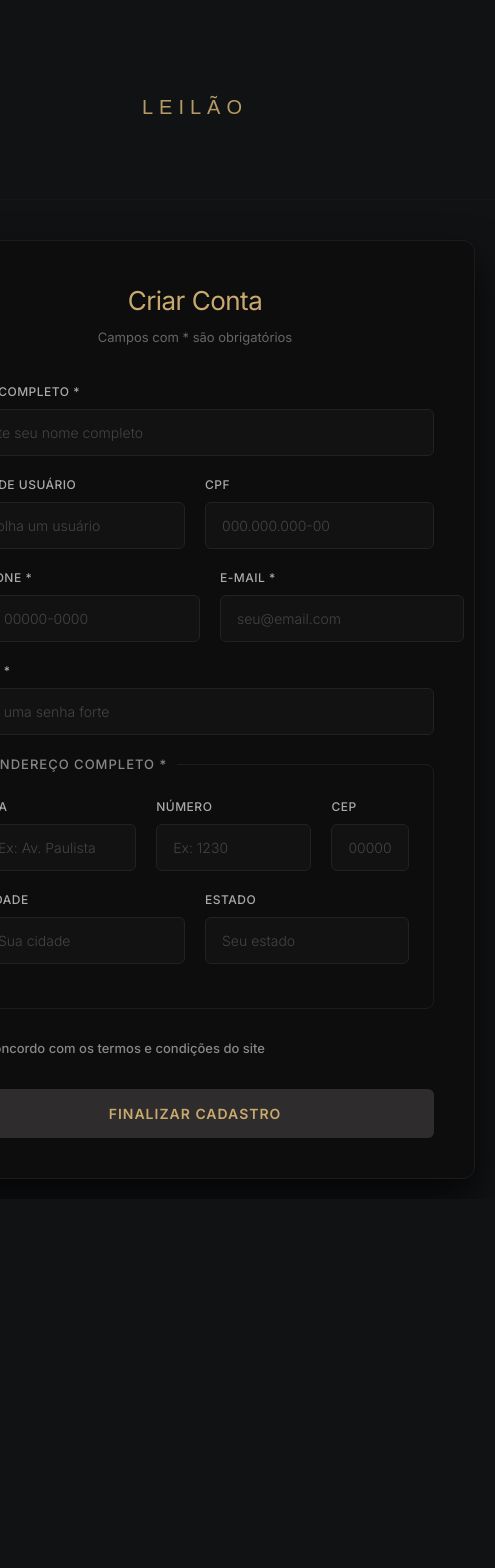
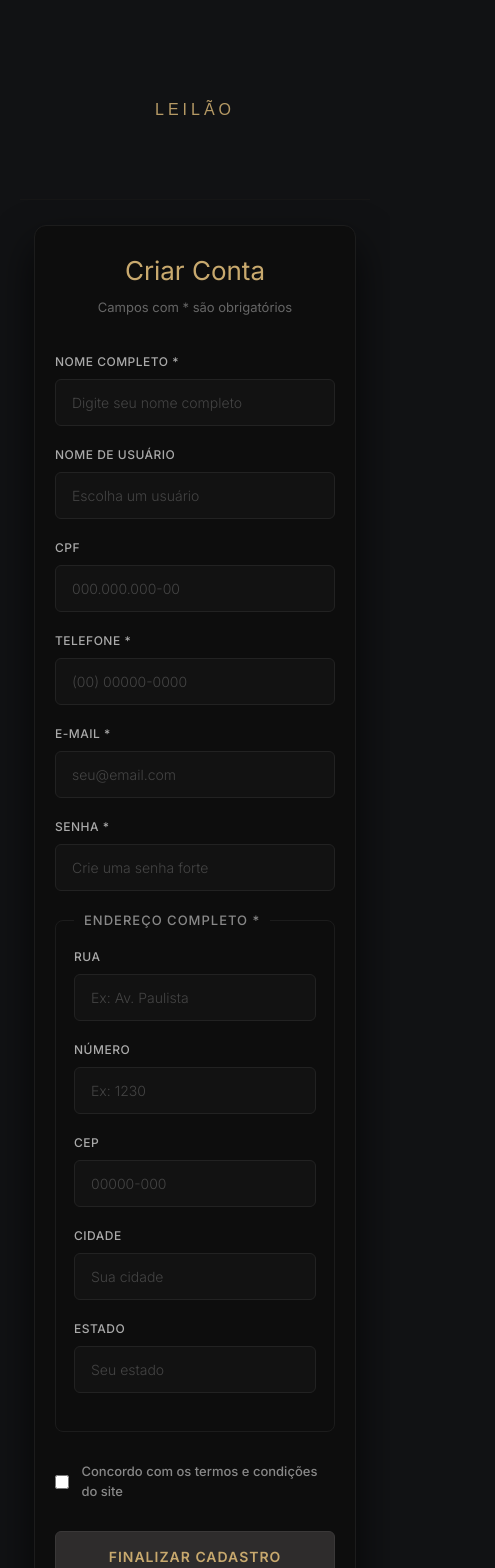
Before and after one commit to guiclopes1-lab/pi-azul, a React (Vite) app: page /cadastro in a window 390 px wide. Shown: the top 1568 px of the page, 495 px wide, since content can reach past the window. Before the commit the page ends 1199 px from the top, so only its background shows below. Built offline with nearby package versions, Linux system fonts and the light colour scheme; no server answers; the database is empty.

Commit message:
cadastro reformulado

```diff
--- a/src/telas/Cadastro.css
+++ b/src/telas/Cadastro.css
@@ -1,107 +1,131 @@
-/* Configurações Gerais */
-* {
-    margin: 0;
-    padding: 0;
-    box-sizing: border-box;
-}
+/* =========================
+   CADASTRO
+========================= */
 
 body {
-    background-color: #050505; /* Preto profundo mais elegante */
-    color: #ffffff;
+  background: #050505;
+  color: #fff;
   display: flex;
   flex-direction: column;
   align-items: center;
   min-height: 100vh;
   padding-bottom: 60px;
-    outline: 0px solid transparent;
-    transition: outline 0.6s cubic-bezier(0.16, 1, 0.3, 1), box-shadow 0.6s cubic-bezier(0.16, 1, 0.3, 1);
+  transition:
+    outline 0.6s ease,
+    box-shadow 0.6s ease;
 }
 
-/* Efeito azul claro na borda da tela com brilho suave (Neon Glow) */
+/* Borda neon ao aceitar termos */
 body:has(#termos:checked) {
   outline: 6px solid #00d2ff;
-    box-shadow: inset 0 0 40px rgba(0, 210, 255, 0.3), 0 0 50px rgba(0, 210, 255, 0.1);
+  box-shadow:
+    inset 0 0 40px rgba(0, 210, 255, 0.3),
+    0 0 50px rgba(0, 210, 255, 0.1);
 }
 
-/* Navbar Minimalista */
+/* =========================
+   NAVBAR
+========================= */
+
 .navbar {
   width: 100%;
-    background-color: rgba(10, 10, 10, 0.8);
-    backdrop-filter: blur(10px); /* Efeito de vidro fosco atrás da barra */
   padding: 25px 40px;
-    border-bottom: 1px solid #161616;
   margin-bottom: 40px;
+
   display: flex;
   justify-content: center;
   align-items: center;
+
+  background: rgba(10, 10, 10, 0.8);
+  backdrop-filter: blur(10px);
+  -webkit-backdrop-filter: blur(10px);
+
+  border-bottom: 1px solid #161616;
 }
 
 .nav-title {
+  color: #c8a96e;
   font-size: 20px;
-    font-weight: 300; /* Letras mais finas são mais chiques */
-    letter-spacing: 6px; /* Letras bem espaçadas */
+  font-weight: 300;
+  letter-spacing: 6px;
   text-align: center;
-    color:#c8a96e;
 }
 
-/* Container do Formulário */
+/* =========================
+   CONTAINER
+========================= */
+
 .cadastro-container {
   width: 100%;
-    max-width: 600px; /* Um pouco mais compacto e elegante */
+  max-width: 600px;
   padding: 0 20px;
 }
 
 .cadastro-form {
-    background-color: #0d0d0d;
-    padding: 40px; /* Mais espaço interno */
-    border-radius: 12px; /* Cantos levemente mais arredondados */
+  width: 100%;
+  padding: 40px;
+
+  background: #0d0d0d;
   border: 1px solid #1c1c1c;
-    box-shadow: 0 20px 40px rgba(0, 0, 0, 0.7); /* Sombra suave sob o card */
+  border-radius: 12px;
+
+  box-shadow: 0 20px 40px rgba(0, 0, 0, 0.7);
 }
 
-/* Centralizar cabeçalho do formulário */
+/* =========================
+   CABEÇALHO
+========================= */
+
 .center-text {
-    text-align: center;
   width: 100%;
   margin-bottom: 35px;
+  text-align: center;
   color: #c8a96e;
 }
 
 .cadastro-form h2 {
+  margin-bottom: 8px;
+  color: #c8a96e;
+  font-size: 26px;
   font-weight: 400;
-    font-size: 26px;
-    letter-spacing: -0.5px;
-    margin-bottom: 8px;
 }
 
 .subtitle {
-    color: #666666;
+  color: #666;
   font-size: 13px;
 }
 
-/* Fieldset para agrupar seções */
+/* =========================
+   FIELDSET
+========================= */
+
 fieldset {
+  margin-bottom: 24px;
+  padding: 24px;
+
   border: 1px solid #1c1c1c;
   border-radius: 8px;
-    padding: 24px;
-    margin-bottom: 24px;
 }
 
 legend {
   padding: 0 10px;
+  color: #888;
   font-size: 13px;
   font-weight: 500;
-    color: #888888;
   text-transform: uppercase;
   letter-spacing: 1px;
 }
 
-/* Grupos de Campos */
+/* =========================
+   CAMPOS
+========================= */
+
 .form-group {
+  width: 100%;
+  margin-bottom: 20px;
+
   display: flex;
   flex-direction: column;
-    margin-bottom: 20px;
-    width: 100%;
 }
 
 .form-group-row {
@@ -109,61 +133,70 @@ legend {
   gap: 20px;
 }
 
-.flex-1 { flex: 1; }
-.flex-2 { flex: 2; }
+.flex-1 {
+  flex: 1;
+}
+
+.flex-2 {
+  flex: 2;
+}
 
 label {
+  margin-bottom: 8px;
+  color: #aaa;
   font-size: 12px;
   font-weight: 500;
-    margin-bottom: 8px;
-    color: #aaaaaa;
-    text-transform: uppercase; /* Textos de labels pequenos e em maiúsculo */
+  text-transform: uppercase;
   letter-spacing: 0.5px;
 }
 
-/* Estilo Premium das Caixas de Texto (Fundo escuro, texto branco) */
 input[type="text"],
 input[type="email"],
 input[type="password"],
 input[type="tel"] {
-    background-color: #121212;
-    color: #ffffff;
-    border: 1px solid #222222;
+  width: 100%;
   padding: 14px 16px;
+
+  background: #121212;
+  color: #fff;
+
+  border: 1px solid #222;
   border-radius: 6px;
+  outline: none;
+
   font-size: 14px;
   font-weight: 300;
-    outline: none;
-    transition: all 0.3s cubic-bezier(0.16, 1, 0.3, 1);
-    cursor: pointer;
+
+  transition:
+    border-color 0.3s ease,
+    background 0.3s ease,
+    box-shadow 0.3s ease;
 }
 
-/* Placeholder mais discreto */
-::placeholder {
-    color: #444444;
+input::placeholder {
+  color: #444;
 }
 
-/* Borda totalmente branca ao passar o mouse */
-input[type="text"]:hover,
-input[type="email"]:hover,
-input[type="password"]:hover,
-input[type="tel"]:hover {
-    border-color: #ffffff;
-    background-color: #161616; /* Fica sutilmente mais claro */
+input:hover {
+  border-color: #555;
+  background: #161616;
 }
 
-/* Efeito refinado de foco */
 input:focus {
-    border-color: #ffffff;
-    background-color: #1a1a1a;
-    box-shadow: 0 0 0 3px rgba(255, 255, 255, 0.05); /* Brilho super suave */
+  border-color: #c8a96e;
+  background: #1a1a1a;
+  box-shadow: 0 0 0 3px rgba(200, 169, 110, 0.08);
 }
 
-/* Caixa de Seleção / Termos */
+/* =========================
+   CHECKBOX
+========================= */
+
 .form-checkbox {
   display: flex;
   align-items: center;
   gap: 12px;
+
   margin: 30px 0;
   cursor: pointer;
 }
@@ -172,45 +205,92 @@ input:focus {
   width: 16px;
   height: 16px;
   cursor: pointer;
-    accent-color: #c8a96e; /* Deixa o "check" interno azul combinando com a tela */
+  accent-color: #c8a96e;
 }
 
 .form-checkbox label {
-    margin-bottom: 0;
+  margin: 0;
+  color: #888;
   font-size: 13px;
-    color: #888888;
   text-transform: none;
   letter-spacing: 0;
   cursor: pointer;
-    transition: color 0.2s ease;
 }
 
 .form-checkbox:hover label {
-    color: #ffffff; /* Texto brilha levemente ao passar o mouse perto do checkbox */
+  color: #fff;
 }
 
-/* Botão de Luxo Finalizar Cadastro */
+/* =========================
+   BOTÃO
+========================= */
+
 .btn-finalizar {
   width: 100%;
   padding: 16px;
-    background-color: #2e2c2c;
+
+  background: #2e2c2c;
   color: #c8a96e;
-    border: none;
+
+  border: 1px solid #3a3838;
   border-radius: 6px;
+
   font-size: 14px;
   font-weight: 600;
   letter-spacing: 1px;
   text-transform: uppercase;
+
   cursor: pointer;
-    transition: all 0.4s cubic-bezier(0.16, 1, 0.3, 1);
+
+  transition:
+    background 0.3s ease,
+    color 0.3s ease,
+    box-shadow 0.3s ease,
+    transform 0.3s ease;
 }
 
 .btn-finalizar:hover {
-    background-color: #e5e5e5;
-    box-shadow: 0 10px 20px rgba(255, 255, 255, 0.1); /* Efeito flutuante chique */
+  background: #e5e5e5;
+  color: #111;
+  border-color: #e5e5e5;
+
+  box-shadow: 0 10px 25px rgba(255, 255, 255, 0.1);
   transform: translateY(-1px);
 }
 
 .btn-finalizar:active {
   transform: translateY(1px);
 }
+
+/* =========================
+   RESPONSIVO
+========================= */
+
+@media (max-width: 600px) {
+  .navbar {
+    padding: 20px;
+    margin-bottom: 25px;
+  }
+
+  .nav-title {
+    font-size: 16px;
+    letter-spacing: 4px;
+  }
+
+  .cadastro-container {
+    padding: 0 14px;
+  }
+
+  .cadastro-form {
+    padding: 25px 20px;
+  }
+
+  fieldset {
+    padding: 18px;
+  }
+
+  .form-group-row {
+    flex-direction: column;
+    gap: 0;
+  }
+}
--- a/src/telas/Cadastro.jsx
+++ b/src/telas/Cadastro.jsx
@@ -5,7 +5,19 @@ import { supabase } from '../supabase'
 
 function Cadastro() {
   const [Usuarios, setusuarios] = useState([])
-  const [criarusuario, setcriarusuario] = useState()
+  const [form, setForm] = useState({
+    nome_usuario: "",
+    cpf: "",
+    telefone: "",
+    email: "",
+    senha: "",
+    cep: "",
+    rua: "",
+    estado: "",
+    cidade: "",
+    n_casa: "",
+  });
+
   async function Carregausuarios() {
     const { data, error } = await supabase
       .from('usuarios')
@@ -16,13 +28,17 @@ function Cadastro() {
       return;
     }
 
-    setusuarios(data);
+    setusuarios(data || []);
   }
 
-  const handleSubmit = (event) => {
-    event.preventDefault();
+  function handleChange(event) {
+    const { name, value } = event.target;
 
-  };
+    setForm((prev) => ({
+      ...prev,
+      [name]: value,
+    }));
+  }
 
   async function criarlogin() {
     const { data, error } = await supabase
@@ -42,7 +58,39 @@ function Cadastro() {
           n_casa: n_casa
         }
       ])
+      .select();
+
+    if (error) {
+      console.error("Erro ao criar usuário:", error);
+      alert("Erro ao criar usuário.");
+      return;
+    }
+    console.log("Usuário criado:", data);
+
+    alert("Cadastro realizado com sucesso!");
+    setForm({
+      nome_usuario: "",
+      cpf: "",
+      telefone: "",
+      email: "",
+      senha: "",
+      cep: "",
+      rua: "",
+      estado: "",
+      cidade: "",
+      n_casa: "",
+    });
+
+    // Atualiza lista
+    carregaUsuarios();
   }
+  async function handleSubmit(event) {
+    event.preventDefault();
+
+    await criarLogin();
+  }
+
+
 
   useEffect(() => {
     Carregausuarios();
--- a/src/telas/Login.jsx
+++ b/src/telas/Login.jsx
@@ -17,21 +17,11 @@ function Login() {
 
     setusuarios(data);
   }
-  async function criarlogin() {
-    const { data, error } = await supabase
-      .from('usuarios')
-      .insert([
-        {
-          id: id,
-          nome: nome_usuario
-        }
-      ])
-  }
+
 
   const handleSubmit = (event) => {
     event.preventDefault();
 
-    // Aqui você pode adicionar a lógica de login
     console.log("Login enviado!");
   };
   useEffect(() => {
```
Lines whose indentation alone changed are shown as unchanged.
